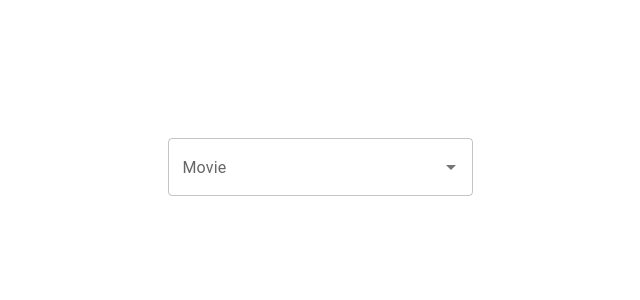
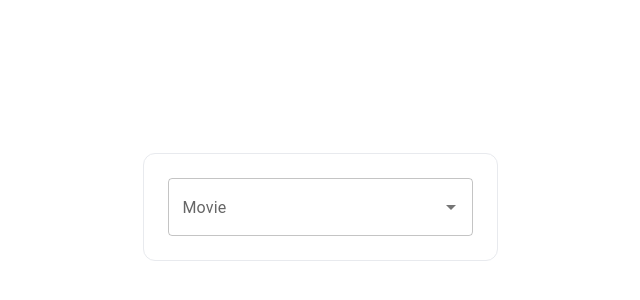
Before and after one commit to nam-yeun-hwa/material-ui-combobox-demo, a React (Vite) app: page / in a window 1280 px wide. Shown: the part 172-472 px from the top of the page, without its empty margins (320-960 px from the left). Built offline with nearby package versions, Linux system fonts and the light colour scheme.

Commit message:
style(App):css 컨테이너와 컨텐츠 수정 및 추가

```diff
--- a/src/App.css
+++ b/src/App.css
@@ -7,17 +7,22 @@
   justify-content: center;
 }
 .container {
+  box-sizing: border-box;
   position: relative;
+  width: 100%;
   height: 100vh;
   overflow: hidden;
 }
 
 .contents {
+  box-sizing: border-box;
   position: relative;
+  width: 100%;
   top: 300px;
   display: flex;
   align-items: center;
   flex-direction: column;
   /* height: 100vh; */
-  padding: 10px;
+
+  padding: 25px;
 }
--- a/src/App.tsx
+++ b/src/App.tsx
@@ -22,6 +22,9 @@ function App() {
 
   const optionRefs = useRef<(HTMLDivElement | null)[]>([]);
 
+  /**
+   * @description option 데이터 가져오기
+   */
   useEffect(() => {
     const fetchData = async () => {
       let data = await fetchOptionList();
@@ -56,6 +59,9 @@ function App() {
   //   console.log("★★★selectedValue★★★", selectedValue);
   // }, [selectedValue]);
 
+  /**
+   * @description isToggle가 true일때 옵션스크롤 Y값 상단 고정의 값으로
+   */
   useEffect(() => {
     if (isToggle) {
       scrollTo(scrollRelativeTop);
@@ -244,6 +250,17 @@ function App() {
   return (
     <div className="container">
       <div className="contents">
+        <div
+          style={{
+            boxSizing: "border-box",
+            display: "flex",
+            justifyContent: "center",
+            borderRadius: "12px",
+            border: "1px solid hsl(215, 15%, 92%)",
+            margin: "0",
+            padding: "24px",
+          }}
+        >
           <Select
             isFocused={isFocused}
             isToggle={isToggle}
@@ -268,6 +285,7 @@ function App() {
           </Select>
         </div>
       </div>
+    </div>
   );
 }
 
```
Lines whose indentation alone changed are shown as unchanged.
